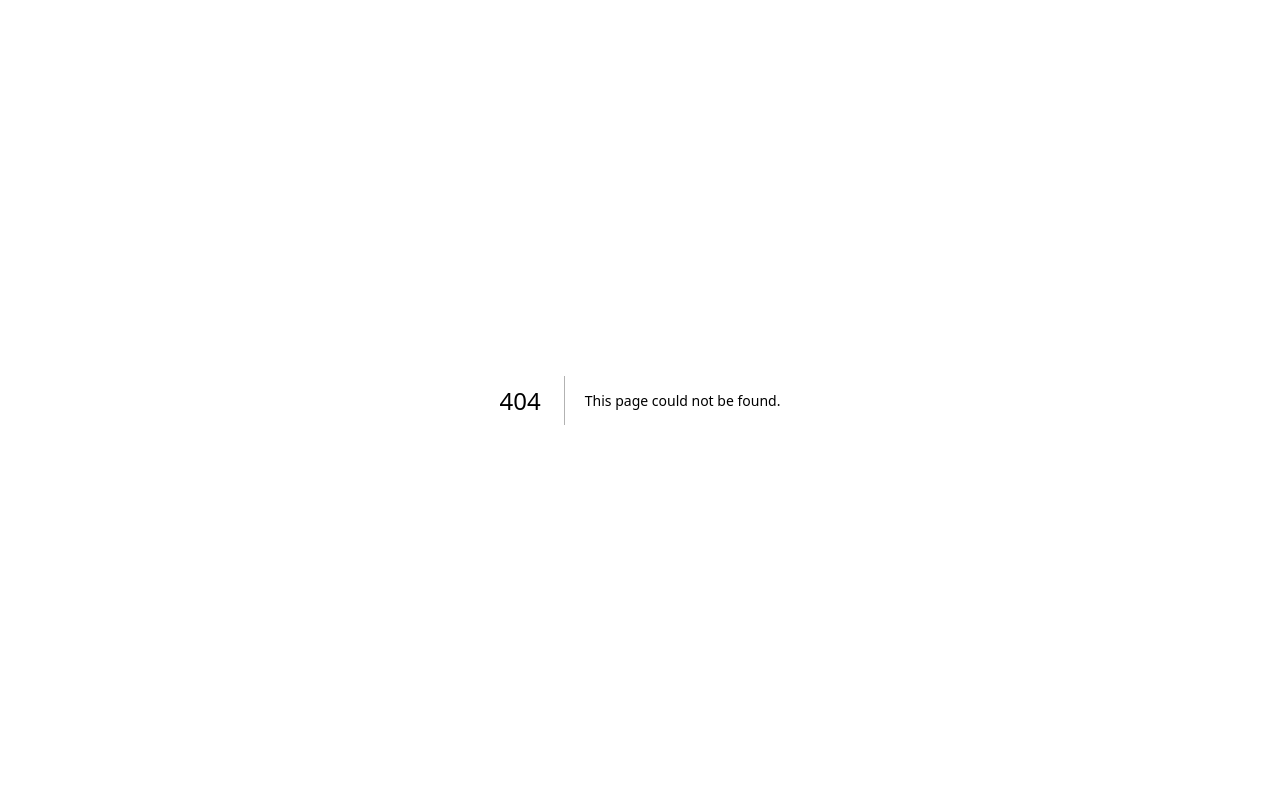
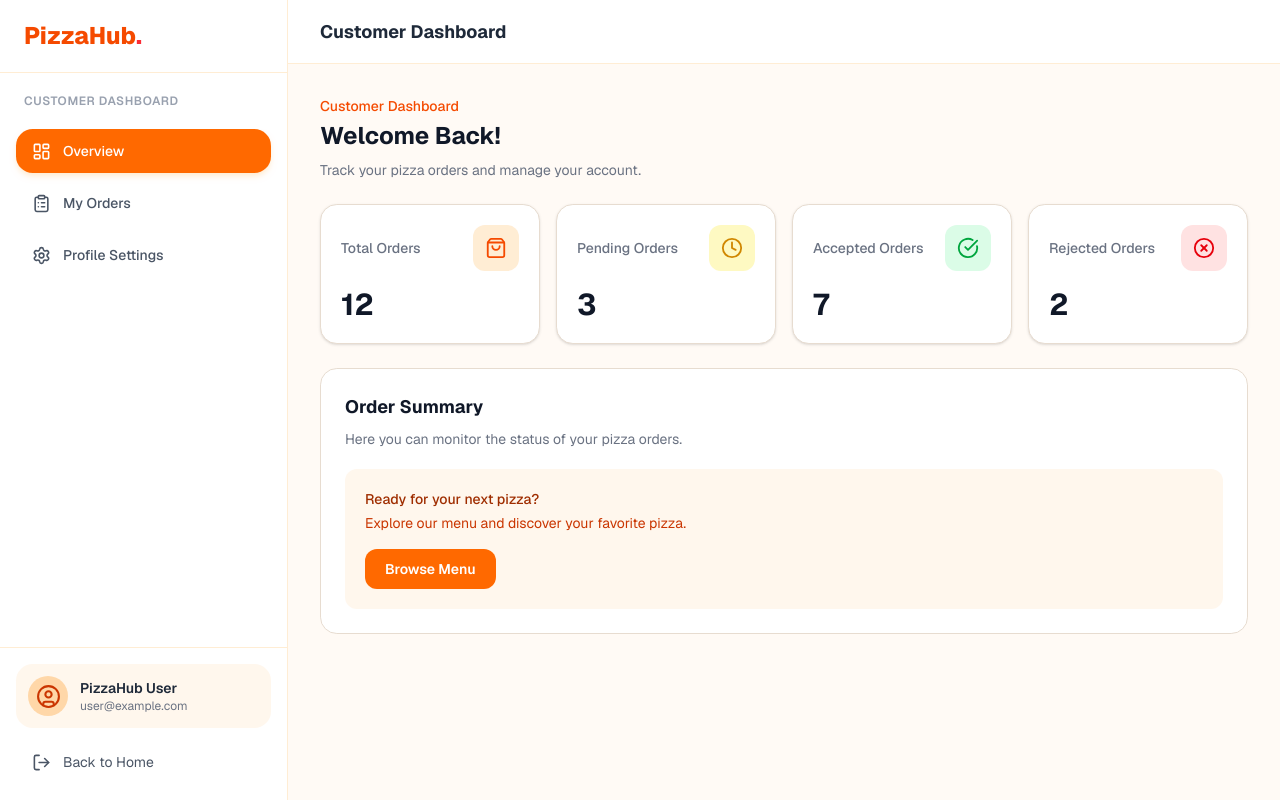
Before and after one commit to NayeemurRahman0017/pizzahub, a Next.js app: page /dashboard/customer in a window 1280 px wide. Before the commit this address had no page. Built offline with nearby package versions, Linux system fonts and the light colour scheme.

Commit message:
Build customer dashboard overview page

```diff
--- /dev/null
+++ b/src/app/dashboard/customer/page.tsx
@@ -0,0 +1,110 @@
+"use client";
+
+import DashboardShell from "@/components/dashboard/dashboard-shell";
+import {
+  ShoppingBag,
+  Clock,
+  CheckCircle,
+  XCircle,
+} from "lucide-react";
+
+const stats = [
+  {
+    title: "Total Orders",
+    value: "12",
+    icon: ShoppingBag,
+    color: "bg-orange-100 text-orange-600",
+  },
+  {
+    title: "Pending Orders",
+    value: "3",
+    icon: Clock,
+    color: "bg-yellow-100 text-yellow-600",
+  },
+  {
+    title: "Accepted Orders",
+    value: "7",
+    icon: CheckCircle,
+    color: "bg-green-100 text-green-600",
+  },
+  {
+    title: "Rejected Orders",
+    value: "2",
+    icon: XCircle,
+    color: "bg-red-100 text-red-600",
+  },
+];
+
+export default function CustomerDashboardPage() {
+  return (
+    <DashboardShell role="customer">
+      <div className="space-y-6">
+        <div>
+          <p className="text-sm font-medium text-orange-600">
+            Customer Dashboard
+          </p>
+          <h1 className="mt-1 text-2xl font-bold text-gray-900">
+            Welcome Back!
+          </h1>
+          <p className="mt-2 text-sm text-gray-500">
+            Track your pizza orders and manage your account.
+          </p>
+        </div>
+
+        <div className="grid gap-4 sm:grid-cols-2 xl:grid-cols-4">
+          {stats.map((stat) => {
+            const Icon = stat.icon;
+
+            return (
+              <div
+                key={stat.title}
+                className="rounded-xl border bg-white p-5 shadow-sm"
+              >
+                <div className="flex items-center justify-between">
+                  <p className="text-sm font-medium text-gray-500">
+                    {stat.title}
+                  </p>
+
+                  <div className={`rounded-lg p-3 ${stat.color}`}>
+                    <Icon size={22} />
+                  </div>
+                </div>
+
+                <h2 className="mt-4 text-3xl font-bold text-gray-900">
+                  {stat.value}
+                </h2>
+              </div>
+            );
+          })}
+        </div>
+
+        <div className="rounded-xl border bg-white p-6">
+          <h2 className="text-lg font-bold text-gray-900">
+            Order Summary
+          </h2>
+
+          <p className="mt-2 text-sm text-gray-500">
+            Here you can monitor the status of your pizza orders.
+          </p>
+
+          <div className="mt-5 rounded-lg bg-orange-50 p-5">
+            <p className="text-sm font-medium text-orange-800">
+              Ready for your next pizza?
+            </p>
+
+            <p className="mt-1 text-sm text-orange-700">
+              Explore our menu and discover your favorite pizza.
+            </p>
+
+            <a
+              href="/menu"
+              className="mt-4 inline-block rounded-lg bg-orange-500 px-5 py-2.5 text-sm font-semibold text-white transition hover:bg-orange-600"
+            >
+              Browse Menu
+            </a>
+          </div>
+        </div>
+      </div>
+    </DashboardShell>
+  );
+}
```
